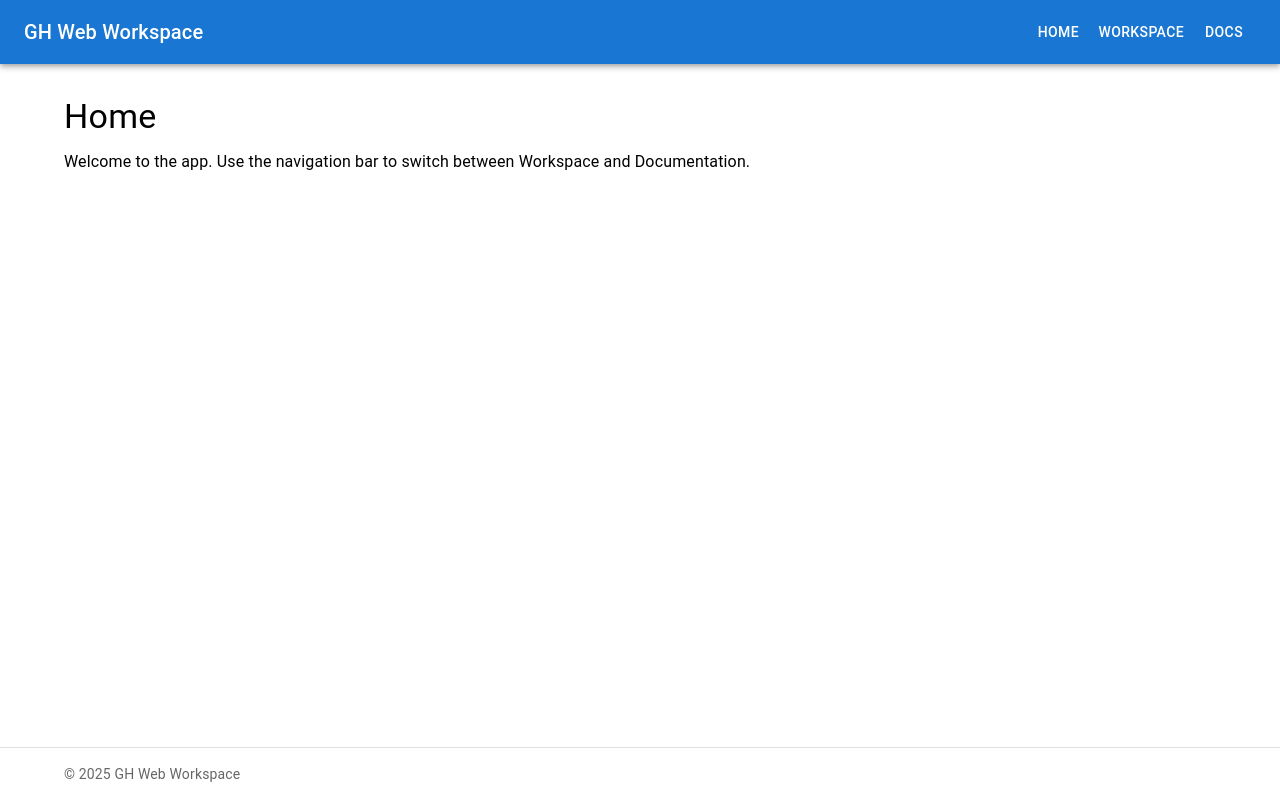
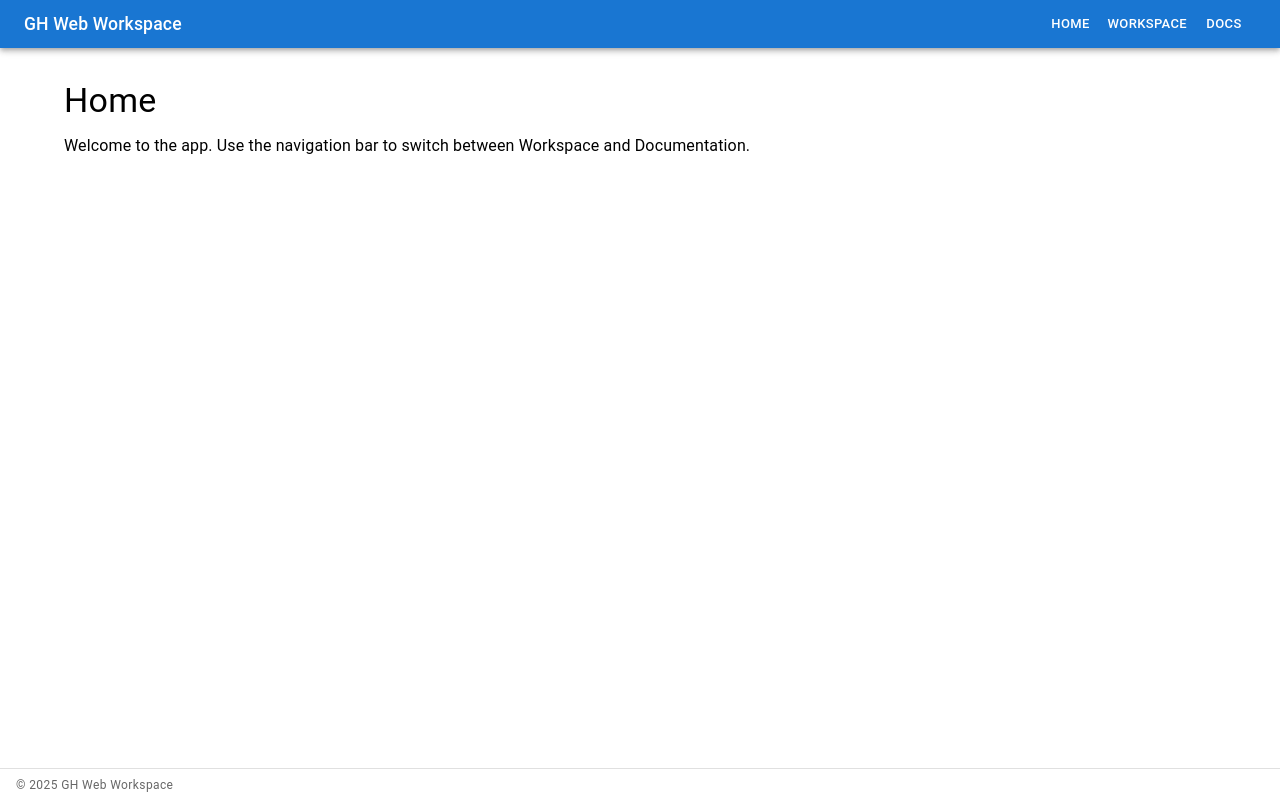
Before and after one commit to GH-on-Web/GH-Web-App, a React (Create React App) app in the folder frontend/: page / in a window 1280 px wide. Built offline with nearby package versions, Linux system fonts and the light colour scheme.

Commit message:
tighter header and footer in the workspace

```diff
--- a/frontend/src/App.js
+++ b/frontend/src/App.js
@@ -11,17 +11,17 @@ function App() {
     <Router>
       <Box sx={{ height: '100vh', display: 'flex', flexDirection: 'column', overflow: 'hidden' }}>
         <AppBar position="static">
-          <Toolbar>
-            <Typography variant="h6" component="div" sx={{ flexGrow: 1 }}>
+          <Toolbar variant="dense" sx={{ minHeight: 48 }}>
+            <Typography variant="h6" component="div" sx={{ flexGrow: 1, fontSize: '1.1rem' }}>
               GH Web Workspace
             </Typography>
-            <Button color="inherit" component={Link} to="/">
+            <Button color="inherit" component={Link} to="/" size="small">
               Home
             </Button>
-            <Button color="inherit" component={Link} to="/workspace">
+            <Button color="inherit" component={Link} to="/workspace" size="small">
               Workspace
             </Button>
-            <Button color="inherit" component={Link} to="/docs">
+            <Button color="inherit" component={Link} to="/docs" size="small">
               Docs
             </Button>
           </Toolbar>
@@ -33,12 +33,10 @@ function App() {
             <Route path="/docs" element={<DocumentationPage />} />
           </Routes>
         </Box>
-        <Box component="footer" sx={{ py: 2, borderTop: 1, borderColor: 'divider' }}>
-          <Container>
-            <Typography variant="body2" color="text.secondary">
-              © {new Date().getFullYear()} GH Web Workspace
-            </Typography>
-          </Container>
+        <Box component="footer" sx={{ py: 0.5, px: 2, borderTop: 1, borderColor: 'divider' }}>
+          <Typography variant="caption" color="text.secondary">
+            © {new Date().getFullYear()} GH Web Workspace
+          </Typography>
         </Box>
       </Box>
     </Router>
```
